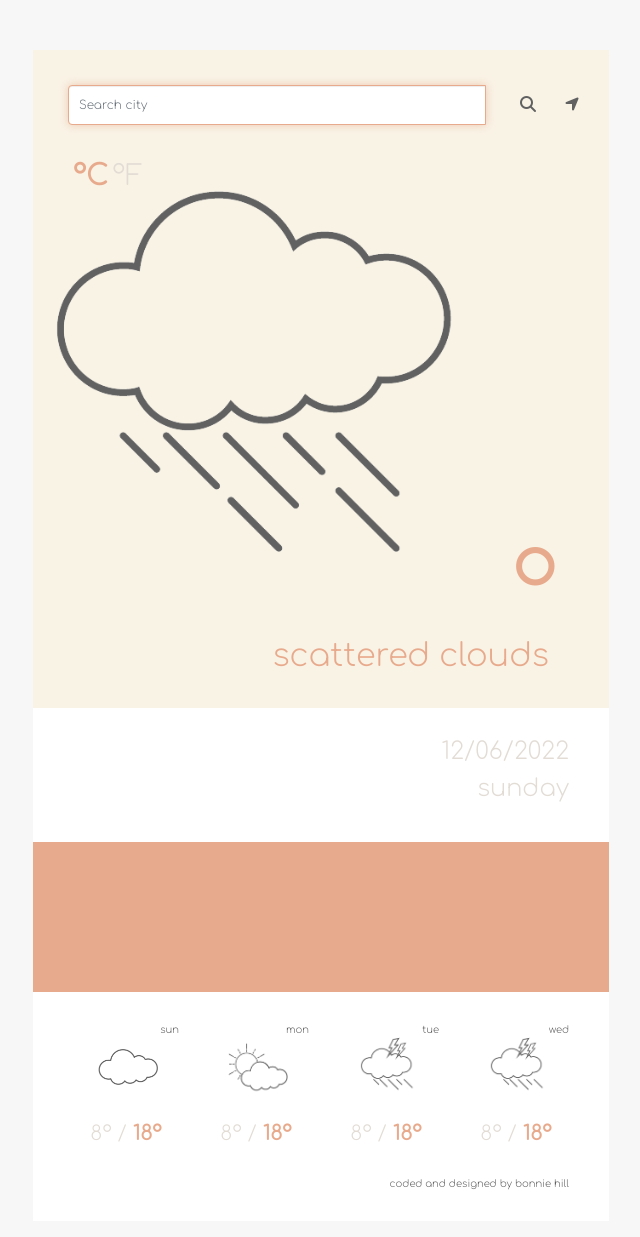
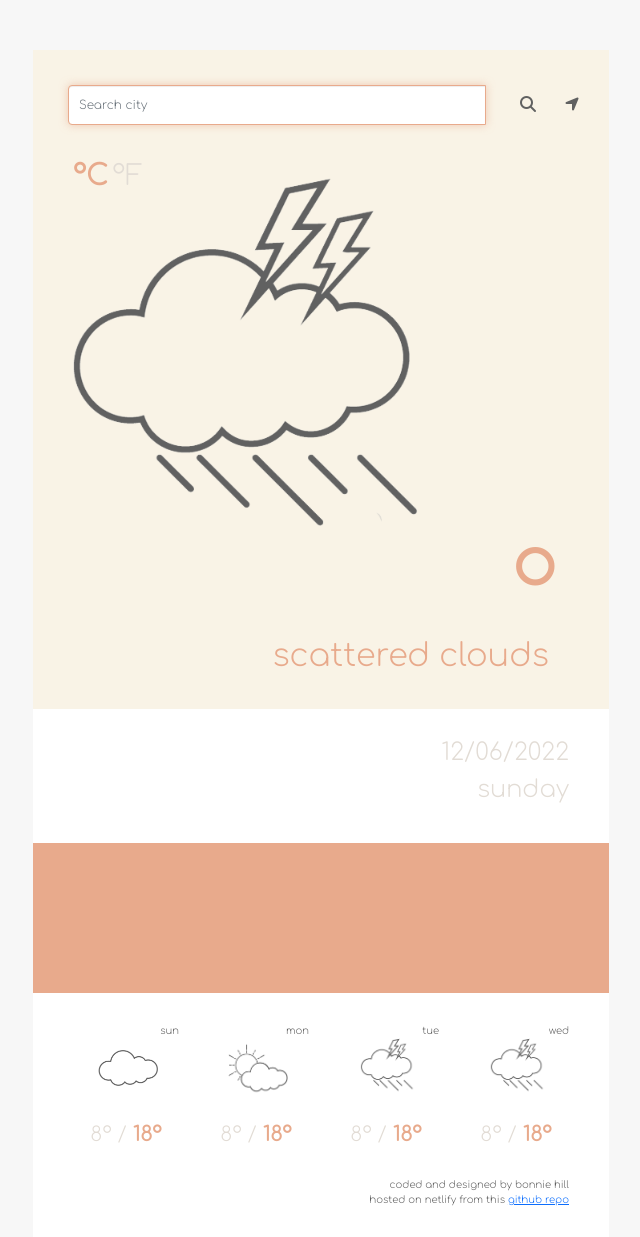
Before and after one commit to BonnieAxelsen/Weather-App, a plain HTML site: page index.html in a window 1280 px wide. Shown: the whole page, without its empty margins (319-959 px from the left). Drawn offline with nearby package versions, Linux system fonts and the light colour scheme; no server answers.

Commit message:
Adding github repo link

```diff
--- a/index.html
+++ b/index.html
@@ -34,7 +34,7 @@
                 <h3 id="celcius" style="display: inline-block"><strong>°C</strong></h3>
                 <h3 id="fahrenheit" style="display: inline-block">°F</h3>
             </div>
-            <img src="images/showers.png" alt="sunny-icon" class="main-image">
+            <img src="images/storms.png" alt="sunny-icon" class="main-image">
             <div class="main-text">
                 <h1 class="temp" id="temp">°</h1>
                 <br>
@@ -90,6 +90,7 @@
         </div>
         <footer>
             <p>Coded and designed by Bonnie Hill</p>
+            <p>Hosted on Netlify from this <a href="https://github.com/BonnieAxelsen/Weather-App">GitHub repo</a> </p>
         </footer>
     </div>
     <script src="src/script.js"></script>
```
